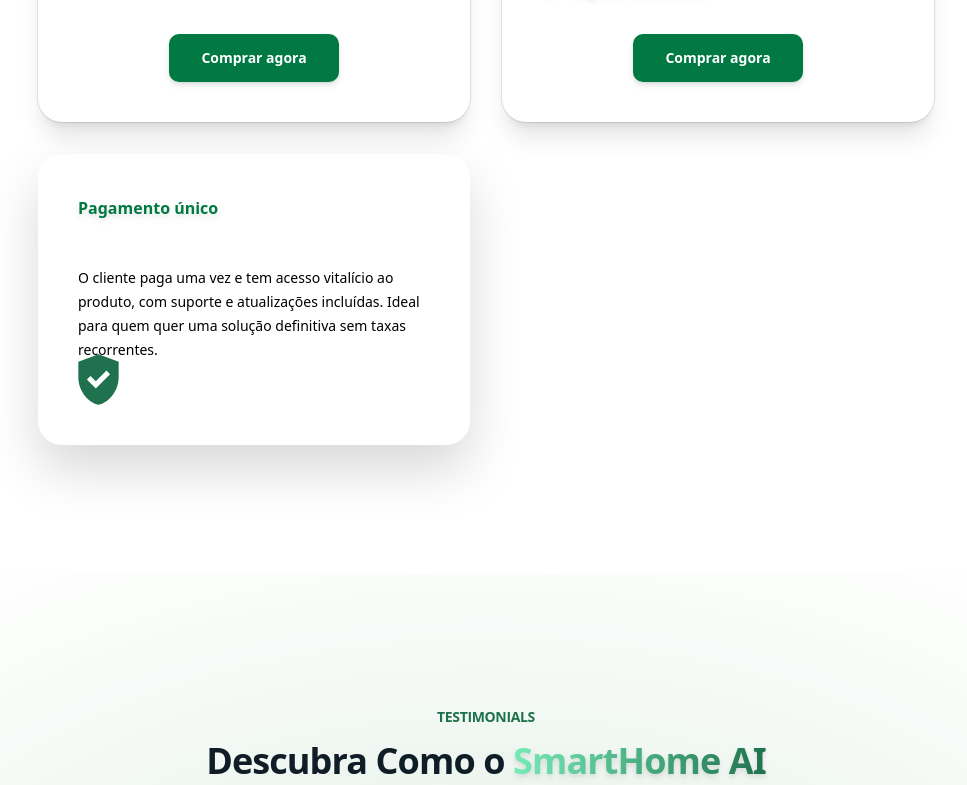
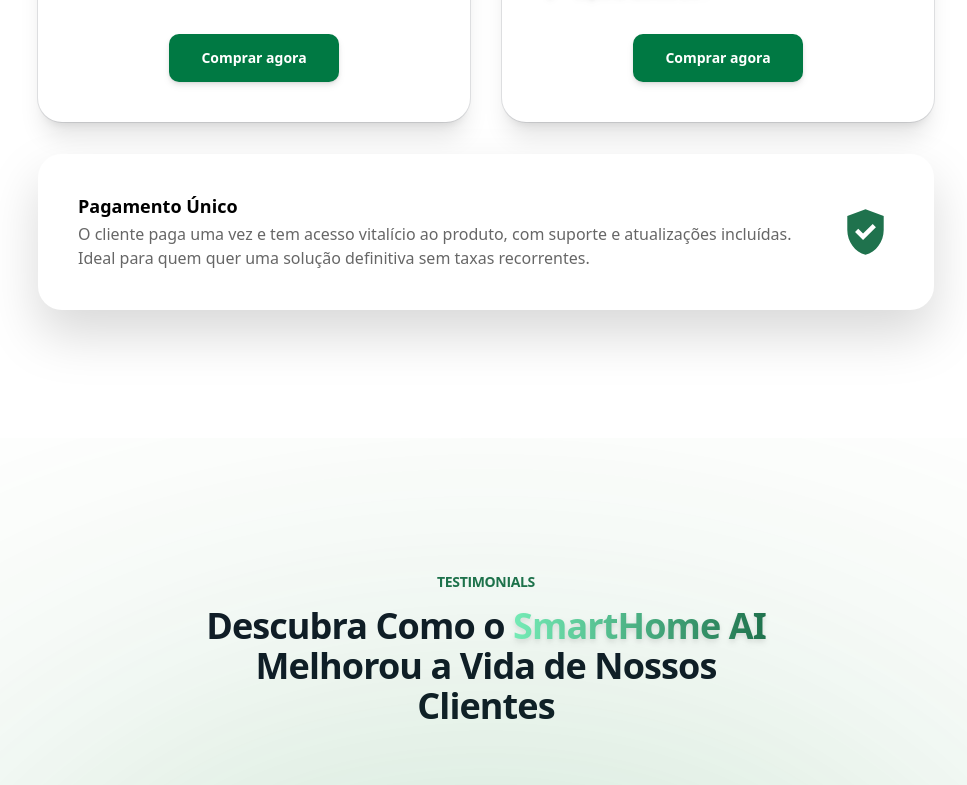
Before and after one commit to ojeanrodriguesdev/smarthomeia, a Next.js app: page / in a window 1280 px wide. Shown: the part 3530-4315 px from the top of the page, without its empty margins (154-1121 px from the left). Built offline with nearby package versions, Linux system fonts and the light colour scheme.

Commit message:
Details: 2.7

```diff
--- a/src/components/pages/FeatureTwo.tsx
+++ b/src/components/pages/FeatureTwo.tsx
@@ -69,11 +69,13 @@
         >
           <div className="mx-auto mt-16 max-w-2xl sm:mt-20 lg:mt-24 lg:max-w-none drop-shadow-xl">
             <dl className="grid max-w-xl grid-cols-1 gap-x-8 gap-y-16 lg:max-w-none lg:grid-cols-3 drop-shadow-xl">
-              {features.map((feature) => (
+              {features.map(feature => (
                 <motion.div
                   key={feature.name}
                   initial={{ opacity: 0, y: 20 }}
-                  whileInView={isMounted && isVisible ? { opacity: 1, y: 0 } : { opacity: 0, y: 20 }}
+                  whileInView={
+                    isMounted && isVisible ? { opacity: 1, y: 0 } : { opacity: 0, y: 20 }
+                  }
                   transition={{ duration: 1.5 }}
                   className="flex flex-col bg-gradient-to-t from-white to-white py-6 px-7 rounded-[20px] drop-shadow-2xl"
                 >
--- a/src/components/pages/Pricing.tsx
+++ b/src/components/pages/Pricing.tsx
@@ -3,7 +3,7 @@
 import { CheckIcon } from '@heroicons/react/20/solid'
 import Image from 'next/image'
 import { motion } from 'framer-motion'
-import { useRef, useEffect, useCallback, useState } from 'react'
+import { useRef, useEffect, useState } from 'react'
 import useOnScreen from '@/components/hooks/useOnScreen'
 
 const tiers = [
@@ -36,24 +36,22 @@
   },
 ]
 
-const Pricing = () => {
+export default function Pricing() {
   const ref = useRef<HTMLDivElement | null>(null)
   const isVisible = useOnScreen({ threshold: 0.5 })
-  const [isMounted, setIsMounted] = useState(false)
+  const [, setIsMounted] = useState(false)
 
-  // useEffect para verificar se o componente está montado
   useEffect(() => {
     setIsMounted(true)
-    return () => setIsMounted(false)
+
+    return () => {
+      setIsMounted(false)
+    }
   }, [])
-
-  // Callback para renderização com base na visibilidade
-  const renderContent = useCallback(() => {
-    return isVisible && isMounted
-  }, [isVisible, isMounted])
 
   return (
     <div className="isolate bg-gradient-to-b from-[#0F5B37] via-[#3BB87F] to-[#369C6D] z-0 overflow-hidden relative">
+      {/* SVG animado que ficará por trás dos cards de preço */}
       <motion.svg
         viewBox="400 200 1208 1755"
         className="absolute inset-0 m-auto h-[64rem] [mask-image:radial-gradient(closest-side,white,transparent)] z-0"
@@ -76,14 +74,13 @@
         </defs>
       </motion.svg>
 
+      {/* Conteúdo da seção "Planos" */}
       <div className="mx-auto max-w-7xl px-6 pb-96 pt-24 text-center sm:pt-32 lg:px-8 z-20 relative">
         <div className="mx-auto max-w-4xl z-20">
-          {renderContent() && (
-            <>
           <motion.h2
             className="text-base font-semibold leading-7 text-white z-20"
             initial={{ opacity: 0, y: 50 }}
-                whileInView={{ opacity: 1, y: 0 }}
+            whileInView={{ opacity: isVisible ? 1 : 0, y: isVisible ? 0 : 50 }}
             transition={{ duration: 1, ease: 'easeOut' }}
           >
             Planos
@@ -91,7 +88,7 @@
           <motion.p
             className="mt-2 text-4xl font-bold tracking-tight text-white sm:text-5xl z-20"
             initial={{ opacity: 0, y: 50 }}
-                whileInView={{ opacity: 1, y: 0 }}
+            whileInView={{ opacity: isVisible ? 1 : 0, y: isVisible ? 0 : 50 }}
             transition={{ duration: 1.25, ease: 'easeOut' }}
           >
             Planos Flexíveis para Sua Casa{' '}
@@ -99,28 +96,26 @@
               Inteligente
             </span>
           </motion.p>
-            </>
-          )}
         </div>
         <div className="relative mt-6 z-20">
-          {renderContent() && (
           <motion.p
             className="mx-auto max-w-2xl font-semibold text-lg leading-8 text-white/60 z-20"
             initial={{ opacity: 0, y: 50 }}
-              whileInView={{ opacity: 1, y: 0 }}
+            whileInView={{ opacity: isVisible ? 1 : 0, y: isVisible ? 0 : 50 }}
             transition={{ duration: 1.5, ease: 'easeOut' }}
           >
-              Transforme Sua Casa com Soluções Flexíveis e Personalizadas: Escolha o Pacote Ideal
-              para Suas Necessidades.
+            Transforme Sua Casa com Soluções Flexíveis e Personalizadas: Escolha o Pacote Ideal para
+            Suas Necessidades.
           </motion.p>
-          )}
         </div>
       </div>
 
+      {/* Seção de Preços e Cards */}
       <div className="relative flow-root bg-white pb-24 sm:pb-32 z-30">
         <div className="-mt-80 z-20 relative">
           <div className="mx-auto max-w-7xl px-6 lg:px-8 z-20">
             <div className="mx-auto grid max-w-md grid-cols-1 gap-8 lg:max-w-4xl lg:grid-cols-2 z-20">
+              {/* Mapeando os pacotes de preços para exibição */}
               {tiers.map(tier => (
                 <motion.div
                   key={tier.id}
@@ -128,13 +123,11 @@
                   className="flex flex-col justify-between rounded-3xl bg-white p-8 shadow-xl ring-1 ring-gray-900/10 sm:p-10 z-30"
                 >
                   <div>
-                    {renderContent() && (
-                      <>
                     <motion.h3
                       id={tier.id}
                       className="text-base font-semibold leading-7 text-black z-30 drop-shadow-md"
                       initial={{ opacity: 0, y: 20 }}
-                          whileInView={{ opacity: 1, y: 0 }}
+                      whileInView={{ opacity: isVisible ? 1 : 0, y: isVisible ? 0 : 20 }}
                       transition={{ duration: 1.5 }}
                     >
                       {tier.name}
@@ -143,7 +136,7 @@
                       <motion.span
                         className="text-5xl tracking-tight gradient-mask z-30 font-extrabold font-monstserrat drop-shadow-md"
                         initial={{ opacity: 0, y: 20 }}
-                            whileInView={{ opacity: 1, y: 0 }}
+                        whileInView={{ opacity: isVisible ? 1 : 0, y: isVisible ? 0 : 20 }}
                         transition={{ duration: 2.5 }}
                       >
                         {tier.priceMonthly}
@@ -151,7 +144,7 @@
                       <motion.span
                         className="text-base leading-7 text-green-buttonhero z-30 font-extrabold drop-shadow-md"
                         initial={{ opacity: 0, y: 20 }}
-                            whileInView={{ opacity: 1, y: 0 }}
+                        whileInView={{ opacity: isVisible ? 1 : 0, y: isVisible ? 0 : 20 }}
                         transition={{ duration: 2 }}
                       >
                         /ano
@@ -161,12 +154,13 @@
                       role="list"
                       className="mt-10 space-y-4 text-sm leading-6 text-black z-30 drop-shadow-md"
                     >
+                      {/* Listando as características do pacote */}
                       {tier.features.map(feature => (
                         <motion.li
                           key={feature}
                           className="flex gap-x-3 z-30 drop-shadow-md"
                           initial={{ opacity: 0, y: 20 }}
-                              whileInView={{ opacity: 1, y: 0 }}
+                          whileInView={{ opacity: isVisible ? 1 : 0, y: isVisible ? 0 : 20 }}
                           transition={{ duration: 1.75 }}
                         >
                           <CheckIcon
@@ -177,14 +171,11 @@
                         </motion.li>
                       ))}
                     </ul>
-                      </>
-                    )}
                   </div>
-                  {renderContent() && (
                   <motion.div
                     className="flex items-center justify-center"
                     initial={{ opacity: 0, y: 20 }}
-                      whileInView={{ opacity: 1, y: 0 }}
+                    whileInView={{ opacity: isVisible ? 1 : 0, y: isVisible ? 0 : 20 }}
                     transition={{ duration: 1.5 }}
                   >
                     <a
@@ -195,21 +186,25 @@
                       Comprar agora
                     </a>
                   </motion.div>
-                  )}
                 </motion.div>
               ))}
+              {/* Exibição de informações sobre pagamento único */}
               <motion.div
-                className="bg-white drop-shadow-2xl shadow-green-500 flex flex-col items-start gap-x-8 gap-y-6 rounded-3xl p-8 sm:gap-y-10 sm:p-10 lg:col-span-1"
+                className="bg-white drop-shadow-2xl shadow-green-500 flex flex-col items-start gap-x-8 gap-y-6 rounded-3xl p-8 sm:gap-y-10 sm:p-10 lg:col-span-2 lg:flex-row lg:items-center z-30"
                 initial={{ opacity: 0, y: 20 }}
-                whileInView={{ opacity: 1, y: 0 }}
-                transition={{ duration: 1.75 }}
+                whileInView={{ opacity: isVisible ? 1 : 0, y: isVisible ? 0 : 20 }}
+                transition={{ duration: 1.5 }}
               >
-                <h3 className="text-base font-semibold leading-7 text-green-buttonhero drop-shadow-md">
-                  Pagamento único
-                </h3>
-                <p className="mt-1 text-sm leading-6 text-black">
-                O cliente paga uma vez e tem acesso vitalício ao produto, com suporte e atualizações incluídas. Ideal para quem quer uma solução definitiva sem taxas recorrentes.
+                <div>
+                  <p className="text-lg font-semibold leading-6 text-black">Pagamento Único</p>
+                  <p className="mt-1 text-base leading-6 text-black/60">
+                    O cliente paga uma vez e tem acesso vitalício ao produto, com suporte e
+                    atualizações incluídas. Ideal para quem quer uma solução definitiva sem taxas
+                    recorrentes.{' '}
                   </p>
+                </div>
+
+                {/* Nova seção com a imagem */}
                 <div className="flex w-full lg:w-auto items-center justify-center">
                   <motion.div
                     className="flex items-center justify-center"
@@ -225,7 +220,7 @@
                       quality={100}
                       priority={true}
                       loading="eager"
-                      className="lg:-mt-12 z-20"
+                      className="lg: mr-5 z-20"
                     />
                   </motion.div>
                 </div>
@@ -237,5 +232,3 @@
     </div>
   )
 }
-
-export default Pricing
```
Lines whose indentation alone changed are shown as unchanged.
